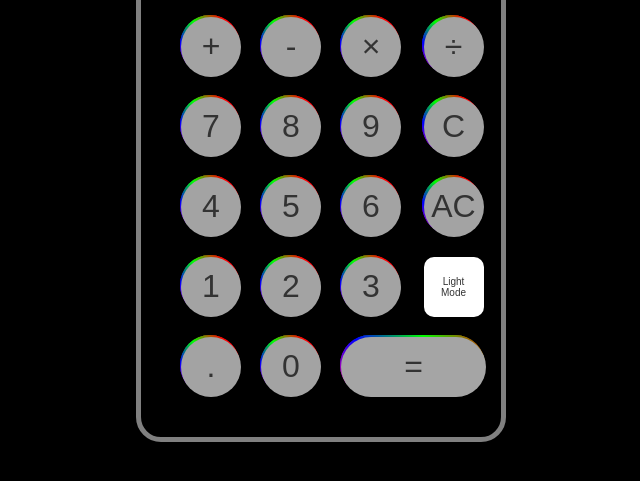
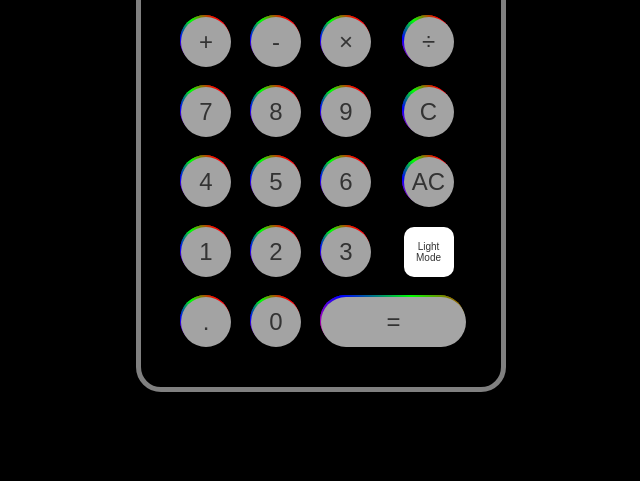
Before and after one commit to imvbhargav/Calculator, a plain HTML site: page index.html in a window 1280 px wide. Shown: the part 319-800 px from the top of the page, without its empty margins (327-967 px from the left). Drawn offline with Linux system fonts and the light colour scheme.

Commit message:
Update Calci.css

```diff
--- a/Calci.css
+++ b/Calci.css
@@ -17,11 +17,11 @@ h1{
 }
 
 button{
-  height: 60px;
-  font-size: 2em;
+  height: 50px;
+  font-size: 1.5em;
   color: #333;
   background-color: #a3a3a3;
-  width: 60px;
+  width: 50px;
   border: none;
   outline: none;
   border: 2px #fff;
```
